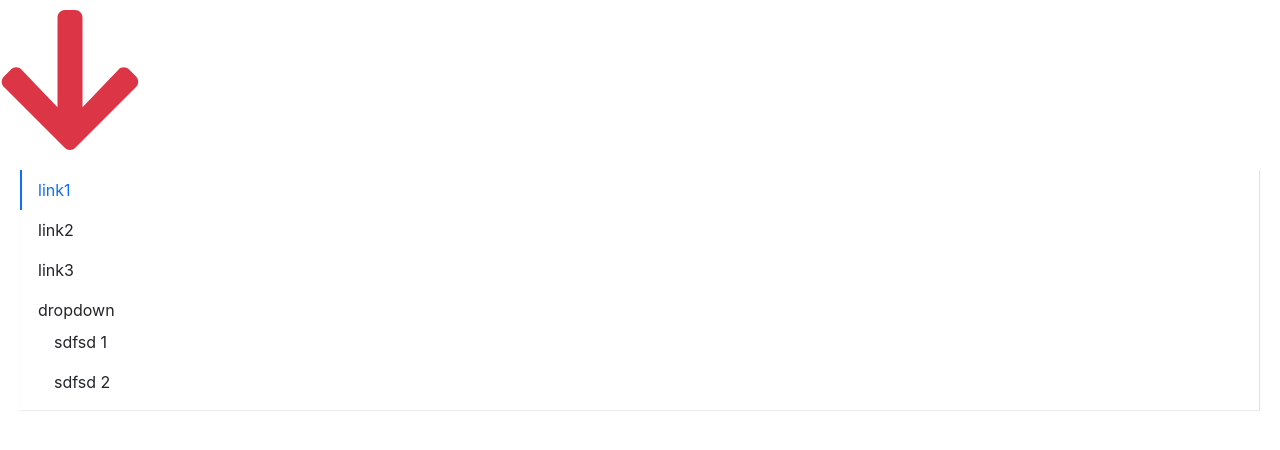
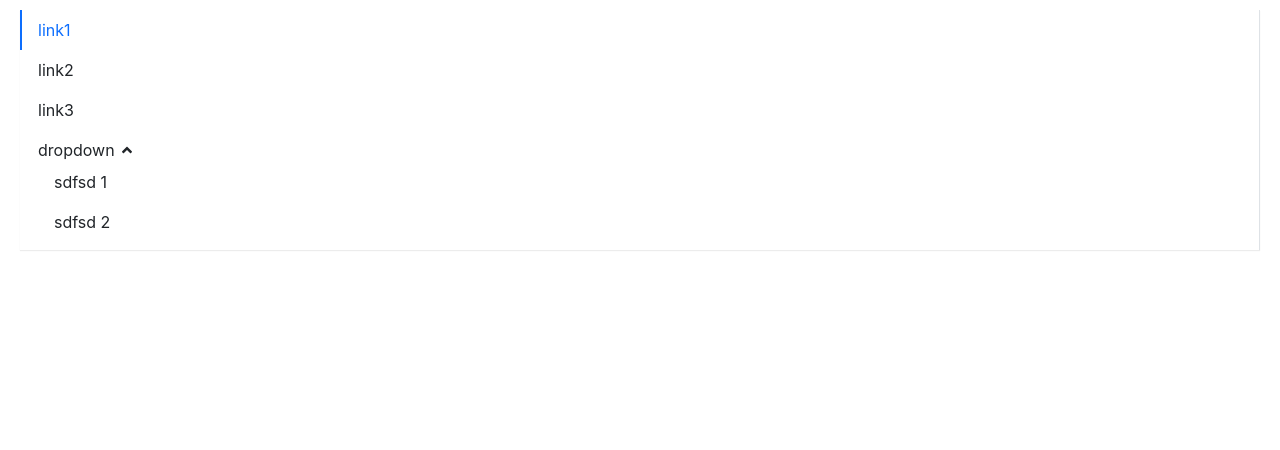
Before and after one commit to cym2050/hummer-ui, a React (Create React App) app: page / in a window 1280 px wide. Shown: the top 450 px of the page. Built offline with nearby package versions, Linux system fonts and the light colour scheme.

Commit message:
menu 应用 icon

```diff
--- a/src/App.tsx
+++ b/src/App.tsx
@@ -22,7 +22,7 @@ function App() {
         {/* <FontAwesomeIcon icon={faCoffee} /> 变量形式引用 */}
         {/* <Icon icon={faCoffee} theme='danger' size='10x' /> */}
         {/* <FontAwesomeIcon icon='arrow-down' /> */}
-        <Icon icon='arrow-down' theme='danger' size='10x' />
+        {/* <Icon icon='arrow-down' theme='danger' size='10x' /> */}
         <Menu onSelect={(index) => { alert(index)}} mode='vertical' defaultOpenSubMenus={['3']}>
             <MenuItem disabled>
               link1
--- a/src/components/Menu/subMenu.tsx
+++ b/src/components/Menu/subMenu.tsx
@@ -2,6 +2,7 @@ import React, { createContext, useState, useContext, FunctionComponentElement }
 import classNames from 'classnames'
 import { MenuContext } from './menu'
 import { MenuItemProps } from './menuItem'
+import Icon from '../Icon/icon'
 
 export interface SubMenuPops {
   index?: string;
@@ -16,7 +17,9 @@ const SubMenu: React.FC<SubMenuPops> = (props) => {
   const isOpened = ( index && context.mode === 'vertical') ? openedSubMenus.includes(index) : false // 默认要展开的子菜单用数组存起来
   const [ menuOpen, setOpen ] = useState(isOpened)
   const classes = classNames('menu-item submenu-item', className, {
-     'is-active': context.index === index
+     'is-active': context.index === index,
+     'is-opened': menuOpen,
+     'is-vertical': context.mode === 'vertical'
   })
   const renderChildren = () => {
     const subMenuClasses = classNames('submenu', {
@@ -59,7 +62,7 @@ const SubMenu: React.FC<SubMenuPops> = (props) => {
   return (
     <li key={index} className={classes} {...hoverEvent} >
       <div onClick={handleClick} {...clickEvent} data-testid='test-submenu'>
-        {title}
+        {title} <Icon icon='angle-down' className='arrow-icon' />
       </div>
       {renderChildren()}
     </li>
```
